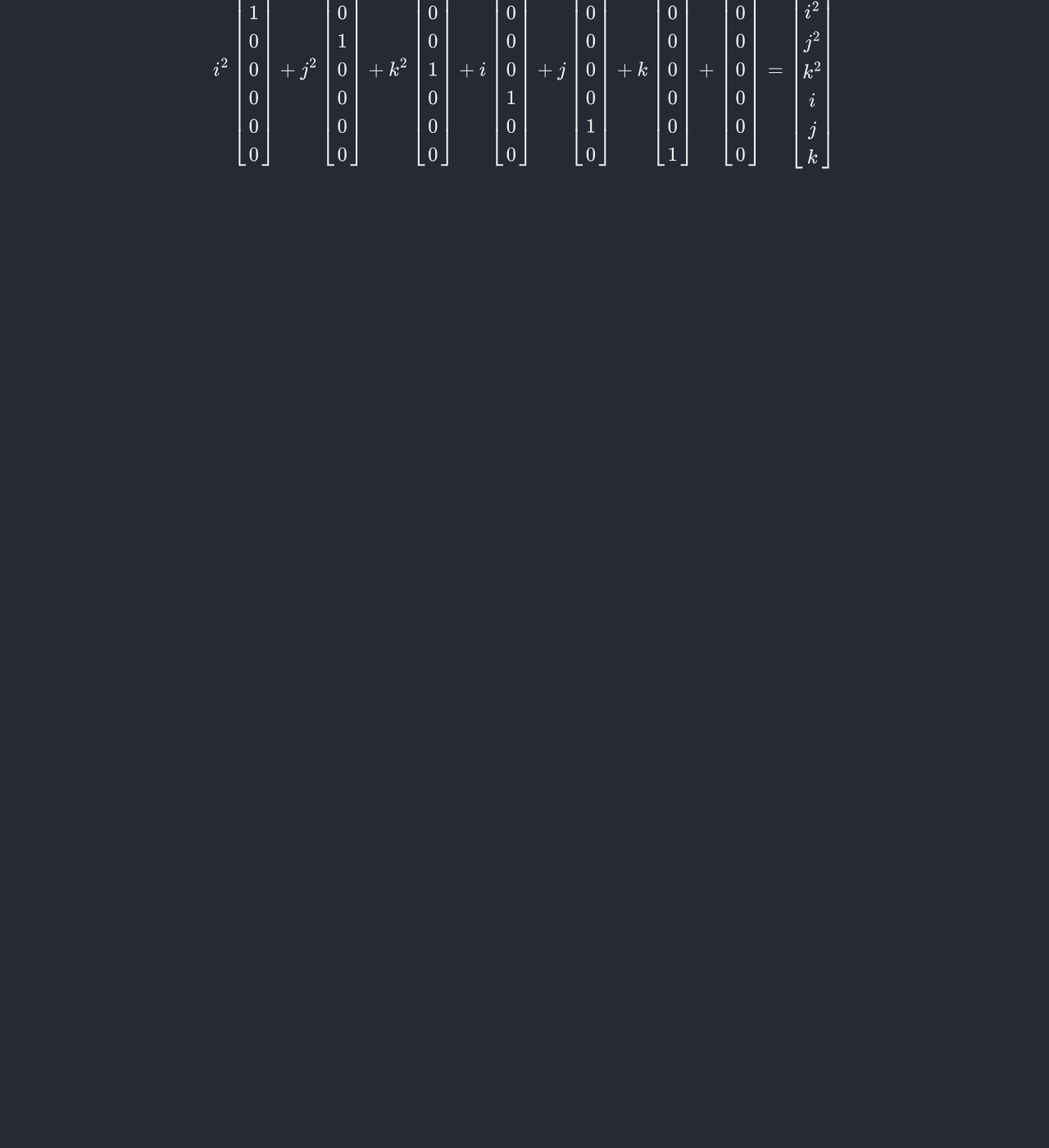
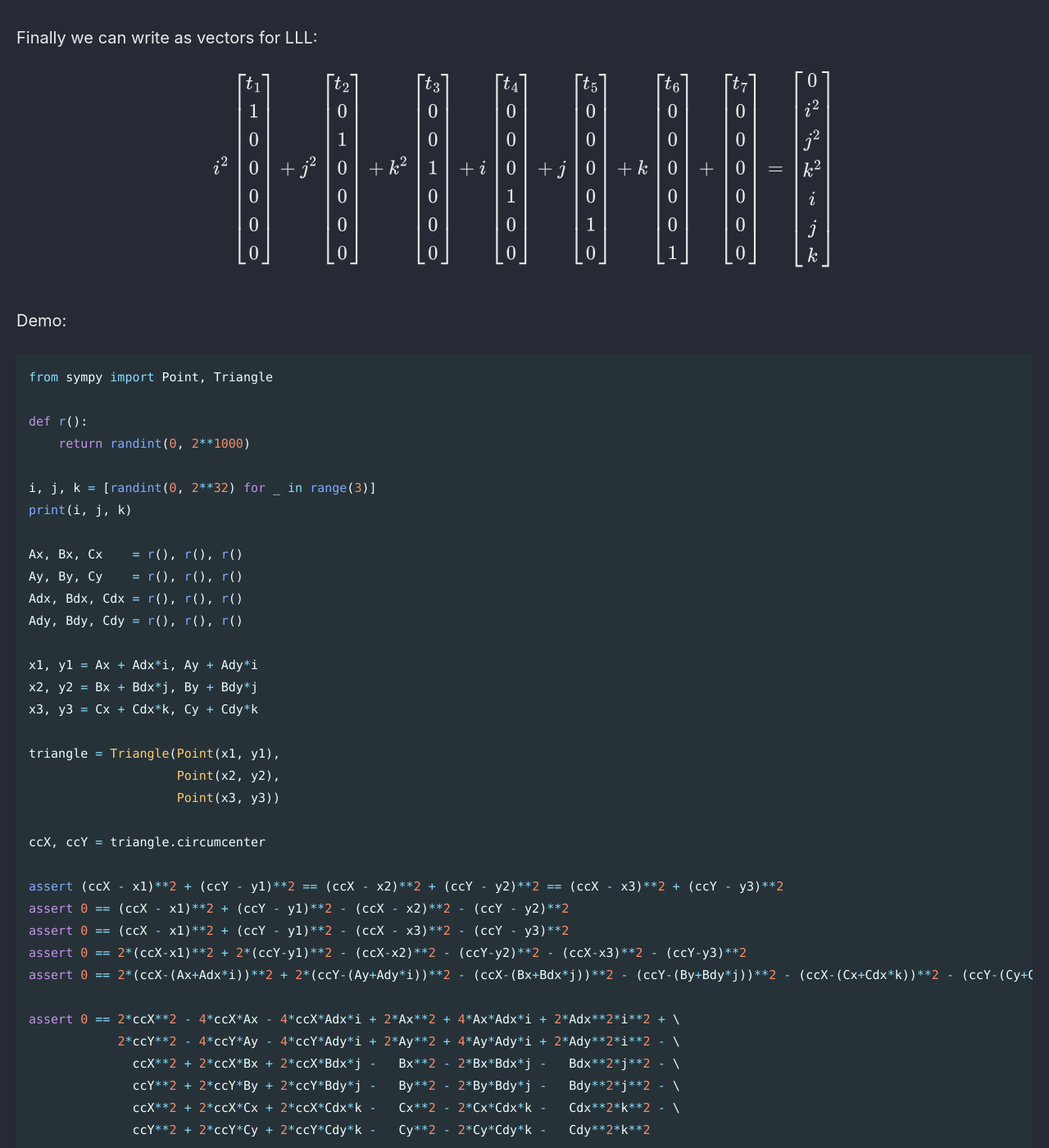
Before and after one commit to Connor-McCartney/Connor-McCartney.github.io, a Jekyll site: the page built from _pages/cryptography/other/Geometry-Hash-Balsn-CTF-2023.md, in a window 1280 px wide and 1400 px high, scrolled down 6235 px. Shown: the whole window at 82% size. Built offline with Jekyll 4.4.1, drawn with Linux system fonts in a browser that asks for light colours; cached includes are drawn as plain includes; before the commit the page ends 6491 px from its top, so only the background shows below that; some of the changed text lies outside the part shown.

Commit message:
Update Geometry-Hash-Balsn-CTF-2023.md

````diff
--- a/_pages/cryptography/other/Geometry-Hash-Balsn-CTF-2023.md
+++ b/_pages/cryptography/other/Geometry-Hash-Balsn-CTF-2023.md
@@ -182,7 +182,8 @@ Adding them:
 
 $$0 = 2(ccX - x1)^2 + 2(ccY - y1)^2 - (ccX - x2)^2 - (ccY - y2)^2 - (ccX - x3)^2 - (ccY - y3)^2$$
 
-
+<br>
+Substitute:
 <br>
 
 
@@ -193,6 +194,8 @@ $$- (ccX - (Bx + Bdx \cdot j))^2 - (ccY - (By + Bdy \cdot j))^2$$
 $$- (ccX - (Cx + Cdx \cdot k))^2 - (ccY - (Cy + Cdy \cdot k))^2$$
 
 
+<br>
+Expand:
 <br>
 
 
@@ -208,6 +211,8 @@ $$- \ {ccX}^2 + 2 \cdot ccX \cdot Cx + 2 \cdot ccX \cdot Cdx \cdot k - {Cx}^2 -
 
 $$- \ {ccY}^2 + 2 \cdot ccY \cdot Cy + 2 \cdot ccY \cdot Cdy \cdot k - {Cy}^2 - 2 \cdot Cy \cdot Cdy \cdot k - {(Cdy)}^2 k^2$$
 
+<br>
+Collect unknown terms:
 <br>
 
 $$0 = i^2 \cdot (2{(Adx)}^2 + 2{(Ady)}^2)$$
@@ -233,5 +238,97 @@ $$+ \ 2 \cdot ccX \cdot Cx - {Cx}^2 + 2 \cdot ccY \cdot Cy - {Cy}^2$$
 $$0 = i^2 \cdot t_1 + j^2 \cdot t_2 + k^2 \cdot t_3 +  i \cdot t_4 + j \cdot t_5 + k \cdot t_6 + t_7$$
 
 <br>
+Finally we can write as vectors for LLL:
+<br>
 
 $$i^2 \begin{bmatrix}t_1 \\ 1 \\ 0 \\ 0 \\ 0 \\ 0 \\ 0\end{bmatrix} + j^2 \begin{bmatrix}t_2 \\ 0 \\ 1 \\ 0 \\ 0 \\ 0 \\ 0\end{bmatrix} + k^2 \begin{bmatrix}t_3 \\ 0 \\ 0 \\ 1 \\ 0 \\ 0 \\ 0\end{bmatrix} + i \begin{bmatrix}t_4 \\ 0 \\ 0 \\ 0 \\ 1 \\ 0 \\ 0\end{bmatrix} + j \begin{bmatrix}t_5 \\ 0 \\ 0 \\ 0 \\ 0 \\ 1 \\ 0\end{bmatrix} + k \begin{bmatrix}t_6 \\ 0 \\ 0 \\ 0 \\ 0 \\ 0 \\ 1\end{bmatrix} + \begin{bmatrix}t_7 \\ 0 \\ 0 \\ 0 \\ 0 \\ 0 \\ 0\end{bmatrix} = \begin{bmatrix}0 \\ i^2 \\ j^2 \\ k^2 \\ i \\ j \\ k\end{bmatrix}$$
+
+<br>
+Demo:
+<br>
+
+```python
+from sympy import Point, Triangle
+
+def r():
+    return randint(0, 2**1000)
+
+i, j, k = [randint(0, 2**32) for _ in range(3)]
+print(i, j, k)
+
+Ax, Bx, Cx    = r(), r(), r()
+Ay, By, Cy    = r(), r(), r()
+Adx, Bdx, Cdx = r(), r(), r()
+Ady, Bdy, Cdy = r(), r(), r()
+
+x1, y1 = Ax + Adx*i, Ay + Ady*i
+x2, y2 = Bx + Bdx*j, By + Bdy*j
+x3, y3 = Cx + Cdx*k, Cy + Cdy*k
+
+triangle = Triangle(Point(x1, y1),
+                    Point(x2, y2),
+                    Point(x3, y3))
+
+ccX, ccY = triangle.circumcenter
+
+assert (ccX - x1)**2 + (ccY - y1)**2 == (ccX - x2)**2 + (ccY - y2)**2 == (ccX - x3)**2 + (ccY - y3)**2
+assert 0 == (ccX - x1)**2 + (ccY - y1)**2 - (ccX - x2)**2 - (ccY - y2)**2
+assert 0 == (ccX - x1)**2 + (ccY - y1)**2 - (ccX - x3)**2 - (ccY - y3)**2
+assert 0 == 2*(ccX-x1)**2 + 2*(ccY-y1)**2 - (ccX-x2)**2 - (ccY-y2)**2 - (ccX-x3)**2 - (ccY-y3)**2
+assert 0 == 2*(ccX-(Ax+Adx*i))**2 + 2*(ccY-(Ay+Ady*i))**2 - (ccX-(Bx+Bdx*j))**2 - (ccY-(By+Bdy*j))**2 - (ccX-(Cx+Cdx*k))**2 - (ccY-(Cy+Cdy*k))**2
+
+assert 0 == 2*ccX**2 - 4*ccX*Ax - 4*ccX*Adx*i + 2*Ax**2 + 4*Ax*Adx*i + 2*Adx**2*i**2 + \
+            2*ccY**2 - 4*ccY*Ay - 4*ccY*Ady*i + 2*Ay**2 + 4*Ay*Ady*i + 2*Ady**2*i**2 - \
+              ccX**2 + 2*ccX*Bx + 2*ccX*Bdx*j -   Bx**2 - 2*Bx*Bdx*j -   Bdx**2*j**2 - \
+              ccY**2 + 2*ccY*By + 2*ccY*Bdy*j -   By**2 - 2*By*Bdy*j -   Bdy**2*j**2 - \
+              ccX**2 + 2*ccX*Cx + 2*ccX*Cdx*k -   Cx**2 - 2*Cx*Cdx*k -   Cdx**2*k**2 - \
+              ccY**2 + 2*ccY*Cy + 2*ccY*Cdy*k -   Cy**2 - 2*Cy*Cdy*k -   Cdy**2*k**2
+
+assert 0 == i**2 * (2*Adx**2 + 2*Ady**2) + \
+            j**2 * (-Bdx**2 - Bdy**2) + \
+            k**2 * (-Cdx**2 - Cdy**2) + \
+            i    * (-4*ccX*Adx + 4*Ax*Adx - 4*ccY*Ady + 4*Ay*Ady) + \
+            j    * (2*ccX*Bdx - 2*Bx*Bdx + 2*ccY*Bdy - 2*By*Bdy) + \
+            k    * (2*ccX*Cdx - 2*Cx*Cdx + 2*ccY*Cdy - 2*Cy*Cdy) + \
+            2*ccX**2 - 4*ccX*Ax + 2*Ax**2 + 2*ccY**2 - 4*ccY*Ay + 2*Ay**2 + \
+            -ccX**2 + 2*ccX*Bx - Bx**2 - ccY**2 + 2*ccY*By - By**2 + \
+            -ccX**2 + 2*ccX*Cx - Cx**2 - ccY**2 + 2*ccY*Cy - Cy**2
+
+
+assert 0 == i**2 * (2*Adx**2 + 2*Ady**2) + \
+            j**2 * (-Bdx**2 - Bdy**2) + \
+            k**2 * (-Cdx**2 - Cdy**2) + \
+            i    * (-4*ccX*Adx + 4*Ax*Adx - 4*ccY*Ady + 4*Ay*Ady) + \
+            j    * (2*ccX*Bdx - 2*Bx*Bdx + 2*ccY*Bdy - 2*By*Bdy) + \
+            k    * (2*ccX*Cdx - 2*Cx*Cdx + 2*ccY*Cdy - 2*Cy*Cdy) + \
+            - 4*ccX*Ax + 2*Ax**2 - 4*ccY*Ay + 2*Ay**2 + \
+            + 2*ccX*Bx -   Bx**2 + 2*ccY*By -   By**2 + \
+            + 2*ccX*Cx -   Cx**2 + 2*ccY*Cy -   Cy**2
+
+t1 = 2*Adx**2 + 2*Ady**2
+t2 = -Bdx**2 - Bdy**2
+t3 = -Cdx**2 - Cdy**2
+t4 = -4*ccX*Adx + 4*Ax*Adx - 4*ccY*Ady + 4*Ay*Ady
+t5 = 2*ccX*Bdx - 2*Bx*Bdx + 2*ccY*Bdy - 2*By*Bdy
+t6 = 2*ccX*Cdx - 2*Cx*Cdx + 2*ccY*Cdy - 2*Cy*Cdy
+t7 = - 4*ccX*Ax + 2*Ax**2 - 4*ccY*Ay + 2*Ay**2 + 2*ccX*Bx - Bx**2 + \
+        2*ccY*By - By**2 + 2*ccX*Cx - Cx**2 + 2*ccY*Cy - Cy**2
+
+assert 0 == i**2*t1 + j**2*t2 + k**2*t3 + i*t4 + j*t5 + k*t6 + t7
+
+M = Matrix([
+    [t1, 1, 0, 0, 0, 0, 0],
+    [t2, 0, 1, 0, 0, 0, 0],
+    [t3, 0, 0, 1, 0, 0, 0],
+    [t4, 0, 0, 0, 1, 0, 0],
+    [t5, 0, 0, 0, 0, 1, 0],
+    [t6, 0, 0, 0, 0, 0, 1],
+    [t7, 0, 0, 0, 0, 0, 0],
+])
+
+print(M.LLL()[0][-3:])
+```
+
+<br>
+
+Part 3 - Incenter:
````
